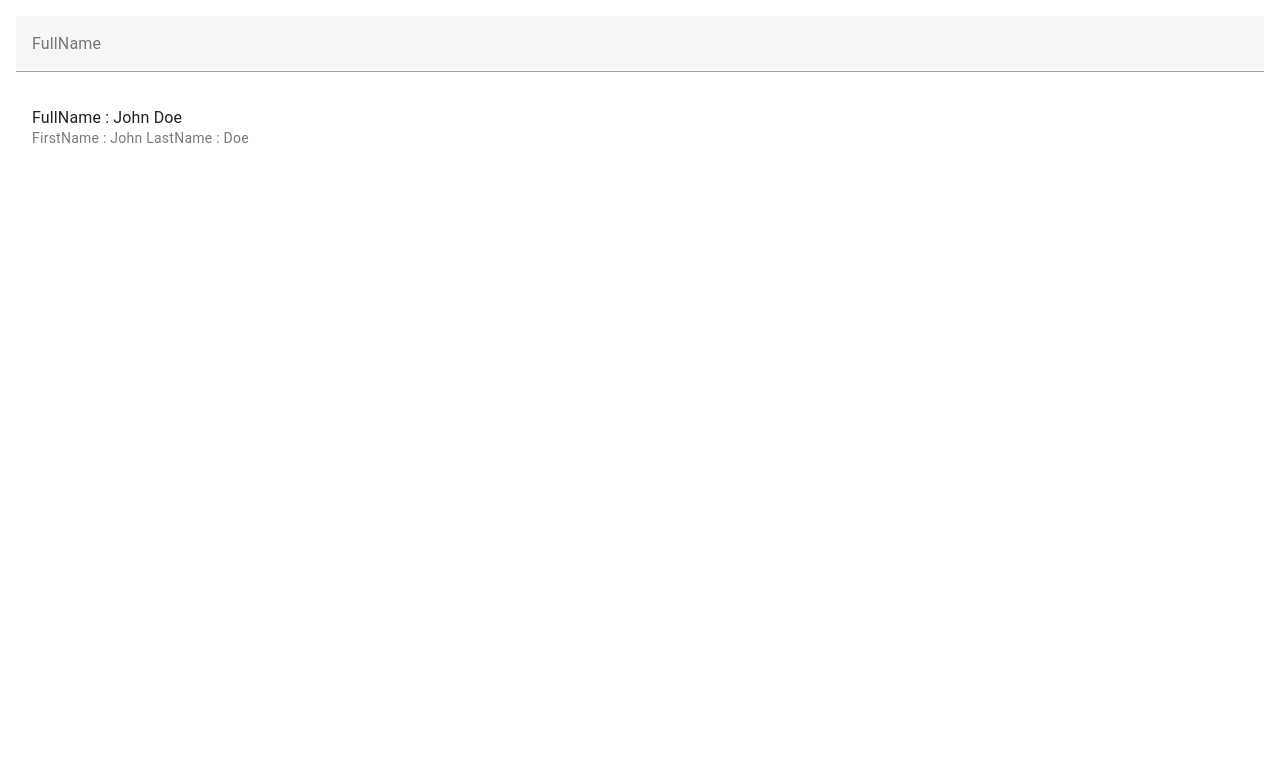
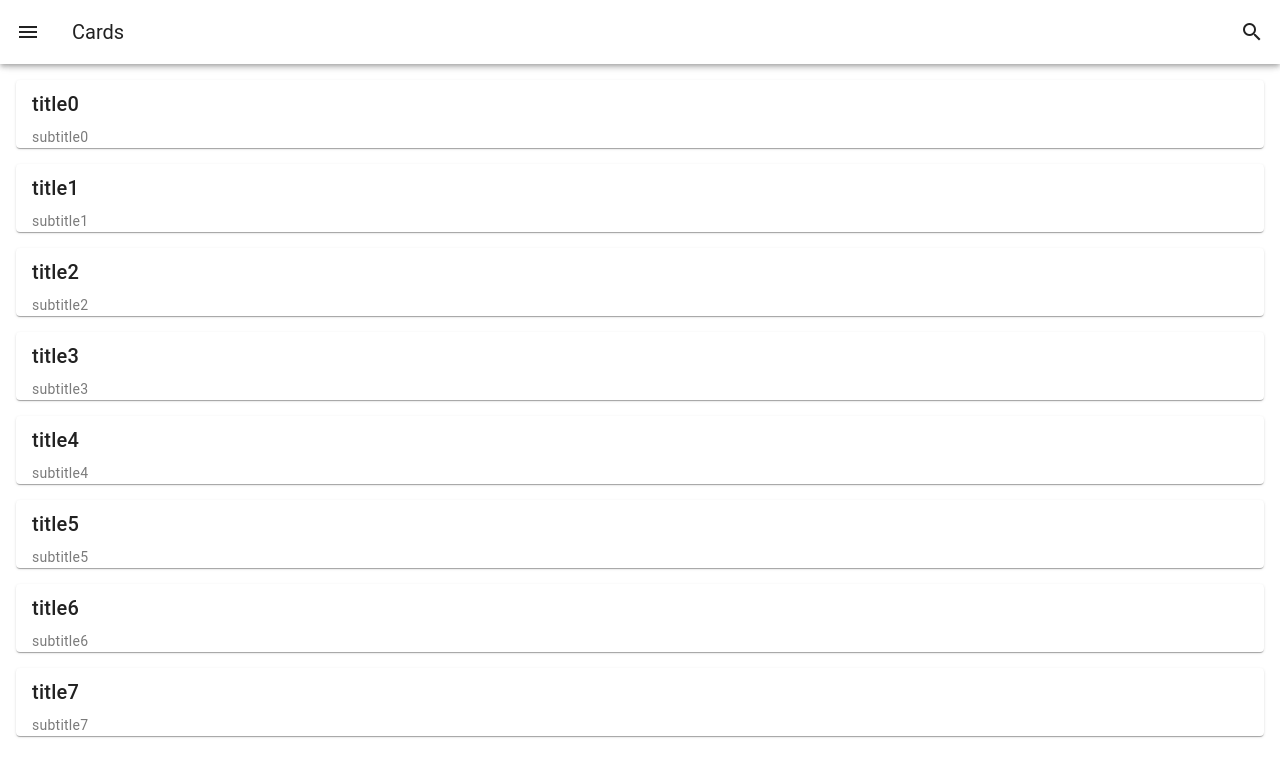
Before and after one commit to qiosion/vue-project, a Vue app: page / in a window 1280 px wide. Shown: the top 776 px of the page. Built offline with nearby package versions, Linux system fonts and the light colour scheme.

Commit message:
리스트 렌더링

```diff
--- a/src/App.vue
+++ b/src/App.vue
@@ -4,6 +4,7 @@
   import ComputedProp from './components/ComputedProp.vue';
   import CachedPropFunc from './components/CachedPropFunc.vue';
   import WritableComputed from './components/WritableComputed.vue';
+  import VueList from './components/VueList.vue';
 </script>
 
 <template>
@@ -12,7 +13,8 @@
   <!-- <RefObj/> -->
   <!-- <ComputedProp/> -->
   <!-- <CachedPropFunc/> -->
-  <WritableComputed/>
+  <!-- <WritableComputed/> -->
+  <VueList/>
 </template>
 
 <style scoped>
--- /dev/null
+++ b/src/components/VueList.vue
@@ -0,0 +1,27 @@
+<script setup>
+    import { ref, reactive } from 'vue'
+
+    let itemList = [...Array(8).keys()].map(i => {
+                    return { title: `title${i}`,
+                            subtitle: `subtitle${i}`}
+    })
+    const items = reactive(itemList)
+</script>
+
+<template>
+    <v-app>
+        <v-app-bar>
+            <v-btn variant="text" icon="mdi-menu"></v-btn>
+            <v-toolbar-title>Cards</v-toolbar-title>
+            <v-spacer></v-spacer>
+            <v-btn variant="text" icon="mdi-magnify"></v-btn>
+        </v-app-bar>
+
+        <v-main>
+            <v-card v-for="item in items" class="ma-4">
+                <v-card-title>{{ item.title }}</v-card-title>
+                <v-card-subtitle v-html="item.subtitle"></v-card-subtitle>
+            </v-card>
+        </v-main>
+    </v-app>
+</template>
```
